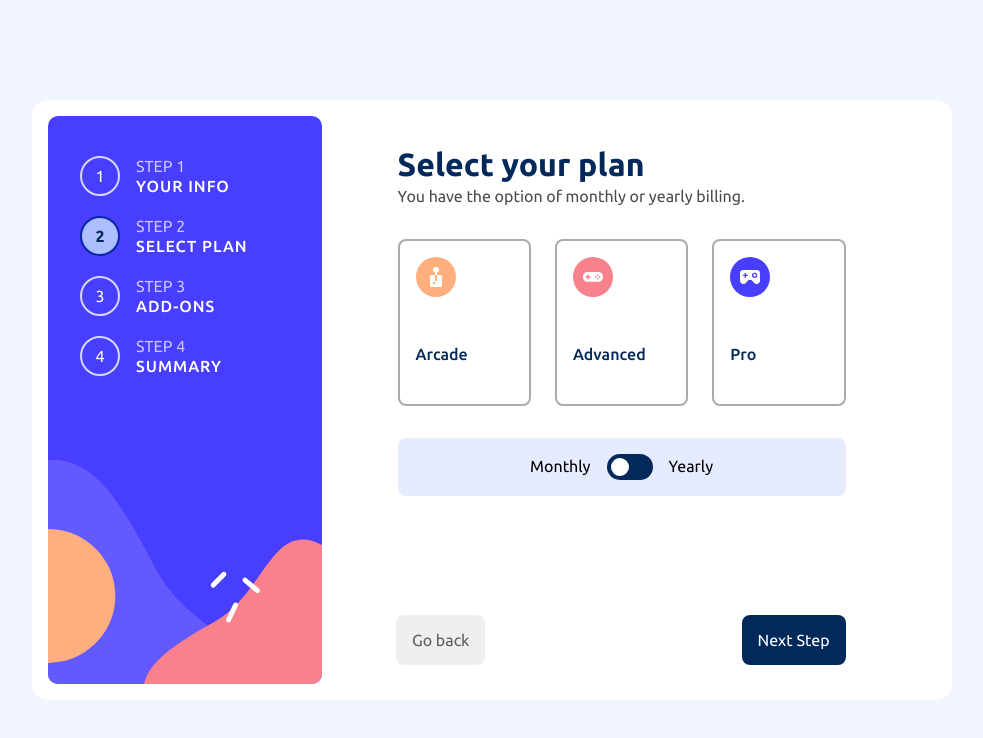
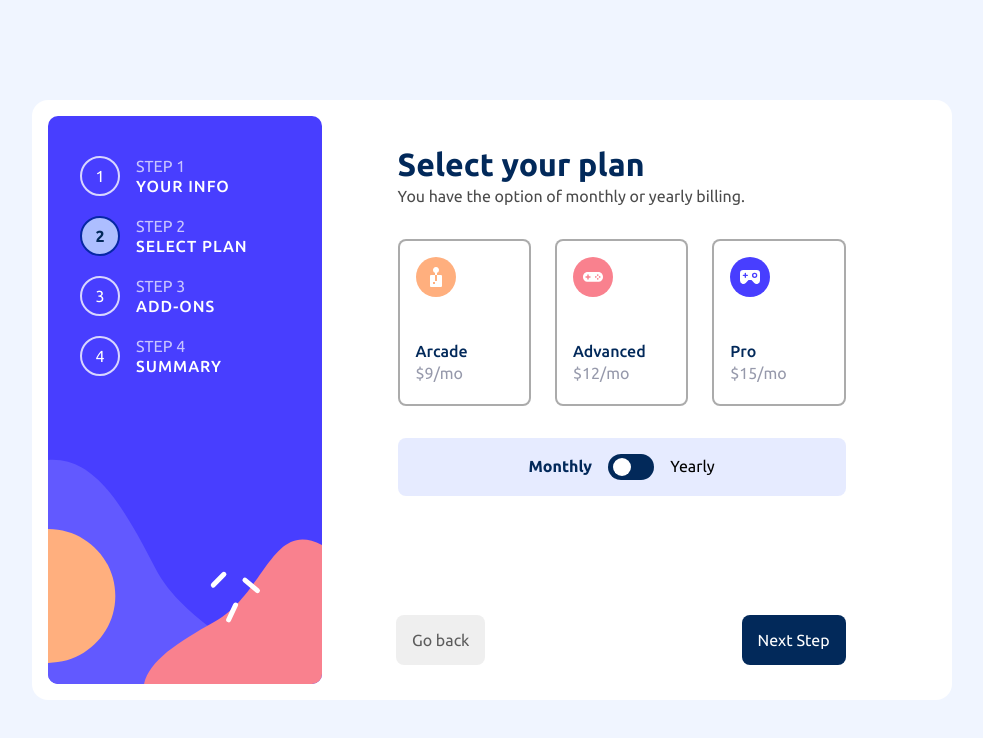
Before and after one commit to juliabush/react-multi-step-form, a React (Vite) app: page / in a window 1280 px wide. Both pictures are taken after typing "Sample", "name@example.com", "Sample" into the empty fields and a click on the button "Next Step". Shown: the top 738 px of the page, without its empty margins (148-1131 px from the left). Built offline with nearby package versions, Linux system fonts and the light colour scheme.

Commit message:
Styling of steps

```diff
--- a/src/App.css
+++ b/src/App.css
@@ -171,7 +171,7 @@ input {
   margin-top: 2rem;
 }
 .billing-card-title {
-  margin-top: 3rem;
+  margin-top: 2.8rem;
   color: hsl(213, 96%, 18%);
   font-weight: 500;
 }
@@ -216,3 +216,16 @@ input {
   font-weight: 400;
   color: rgba(0, 0, 0, 0.6);
 }
+.active-label {
+  font-weight: bold;
+  color: hsl(213, 96%, 18%);
+}
+.billing-card-offer {
+  font-size: 0.85rem;
+  color: hsl(243, 100%, 62%);
+}
+.billing-card-price {
+  margin-top: 0.25rem;
+  font-size: 1rem;
+  color: hsl(231, 11%, 63%);
+}
--- a/src/App.tsx
+++ b/src/App.tsx
@@ -54,6 +54,11 @@ import { useState } from "react";
 
 function Step2(): ReactElement {
   const [toggled, setToggled] = useState(false);
+  const [isActive, setIsActive] = useState(false);
+
+  const handleClick = () => {
+    setIsActive(!isActive);
+  };
 
   return (
     <>
@@ -70,6 +75,8 @@ function Step2(): ReactElement {
             className="icon"
           />
           <p className="billing-card-title">Arcade</p>
+          <p className="billing-card-price">{toggled ? "$90/yr" : "$9/mo"}</p>
+          {toggled && <p className="billing-card-offer"> 2 months free</p>}
         </button>
         <button className="billing-card">
           <img
@@ -78,24 +85,26 @@ function Step2(): ReactElement {
             className="icon"
           />
           <p className="billing-card-title">Advanced</p>
-          <p></p>
+          <p className="billing-card-price">{toggled ? "$120/yr" : "$12/mo"}</p>
+          {toggled && <p className="billing-card-offer"> 2 months free</p>}
         </button>
         <button className="billing-card">
           <img src={iconPro} alt="Icon for the pro plan" className="icon" />
           <p className="billing-card-title">Pro</p>
-          <p></p>
+          <p className="billing-card-price">{toggled ? "$150/yr" : "$15/mo"}</p>
+          {toggled && <p className="billing-card-offer"> 2 months free</p>}
         </button>
       </div>
 
       <div className="toggle-monthly-yearly">
-        <p>Monthly</p>
+        <p className={toggled ? "" : "active-label"}>Monthly</p>
         <button
           className={`toggle-switch ${toggled ? "yearly" : "monthly"}`}
           onClick={() => setToggled((prev) => !prev)}
         >
           <div className="toggle-knob" />
         </button>
-        <p>Yearly</p>
+        <p className={toggled ? "active-label" : ""}>Yearly</p>
       </div>
     </>
   );
```
